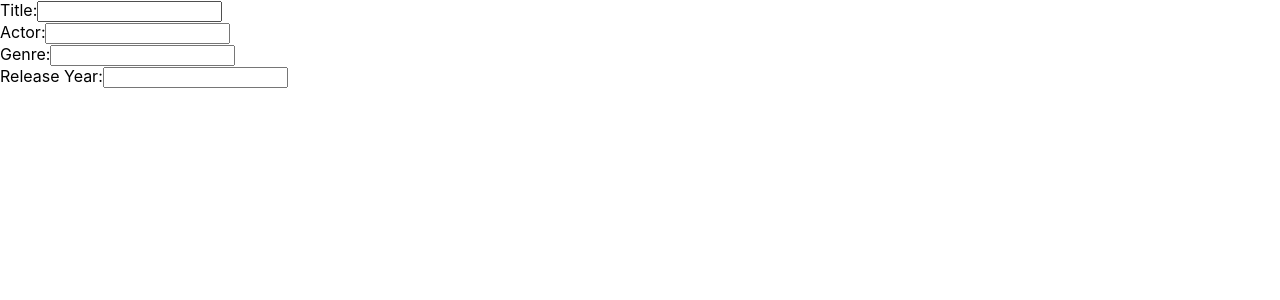
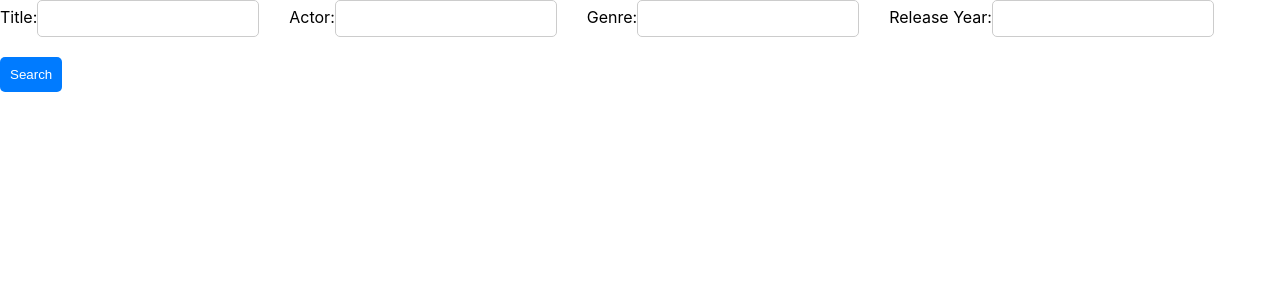
Before and after one commit to dorisZ017/movies-marker, a React (Create React App) app in the folder movies-frontend/: page / in a window 1280 px wide. Shown: the top 300 px of the page. Built offline with nearby package versions, Linux system fonts and the light colour scheme.

Commit message:
add search button and style

```diff
--- /dev/null
+++ b/movies-frontend/src/MovieSearch.css
@@ -0,0 +1,59 @@
+.container {
+  max-width: 800px;
+  margin: 0 auto;
+  padding: 20px;
+}
+
+form {
+  display: flex;
+  flex-wrap: wrap;
+  margin-bottom: 20px;
+}
+
+label {
+  display: block;
+  margin-right: 20px;
+  margin-bottom: 10px;
+}
+
+input[type="text"] {
+  padding: 10px;
+  border-radius: 5px;
+  border: 1px solid #ccc;
+  margin-right: 10px;
+  margin-bottom: 10px;
+  width: 200px;
+}
+
+button[type="submit"] {
+  padding: 10px;
+  border-radius: 5px;
+  background-color: #007bff;
+  color: #fff;
+  border: none;
+  cursor: pointer;
+}
+
+.movie-list {
+  display: flex;
+  flex-wrap: wrap;
+}
+
+.movie-item {
+  width: 300px;
+  margin-right: 20px;
+  margin-bottom: 20px;
+}
+
+.movie-item img {
+  width: 100%;
+  height: 400px;
+  object-fit: cover;
+}
+
+.movie-item h2 {
+  margin-top: 10px;
+  margin-bottom: 5px;
+  font-size: 24px;
+  font-weight: bold;
+}
--- a/movies-frontend/src/MovieSearch.js
+++ b/movies-frontend/src/MovieSearch.js
@@ -1,5 +1,6 @@
 import React, { useState, useEffect } from "react";
 import axios from "axios";
+import './MovieSearch.css';
 
 const MovieSearch = () => {
   const [title, setTitle] = useState("");
@@ -8,9 +9,8 @@ const MovieSearch = () => {
   const [year, setYear] = useState("");
   const [movies, setMovies] = useState([]);
 
-  useEffect(() => {
-    const searchMovies = async () => {
-      console.log("searchMovies")
+  const handleSearch = async (event) => {
+    event.preventDefault();
     const res = await axios.get("http://localhost:5000/search", {
       proxy: {
         host: 'cors-proxy.com',
@@ -25,16 +25,9 @@ const MovieSearch = () => {
     setMovies(res.data);
   };
 
-    if (title || actor || genre || year) {
-      searchMovies();
-    } else {
-      setMovies([]);
-    }
-  }, [title, actor, genre, year]);
-
   return (
     <div>
-      <form>
+      <form onSubmit={handleSearch}>
         <label>
           Title:
           <input type="text" value={title} onChange={event => setTitle(event.target.value)} />
@@ -54,6 +47,8 @@ const MovieSearch = () => {
           Release Year:
           <input type="text" value={year} onChange={event => setYear(event.target.value)} />
         </label>
+        <br />
+        <button type="submit">Search</button>
       </form>
       <div>
         {movies.map(movie => (
@@ -61,7 +56,7 @@ const MovieSearch = () => {
             <img src={movie._source.poster_url} alt={movie._source.title} />
             <h2>{movie._source.title}</h2>
             <p>Actors: {movie._source.actors}</p>
-            <p>Genre: {movie._source.genre}</p>
+            <p>Genres: {movie._source.genres}</p>
             <p>Release Year: {movie._source.release_year}</p>
           </div>
         ))}
```
Lines whose indentation alone changed are shown as unchanged.
